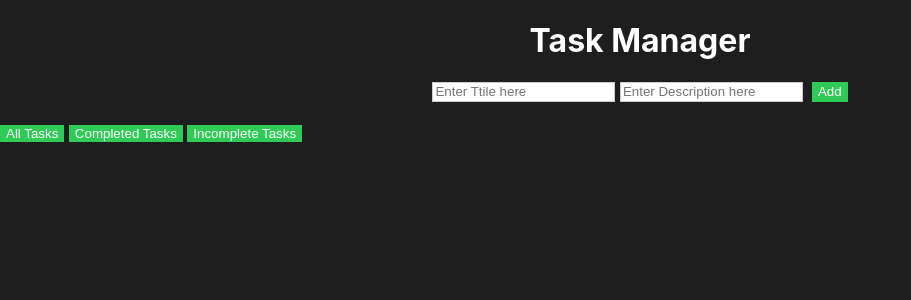
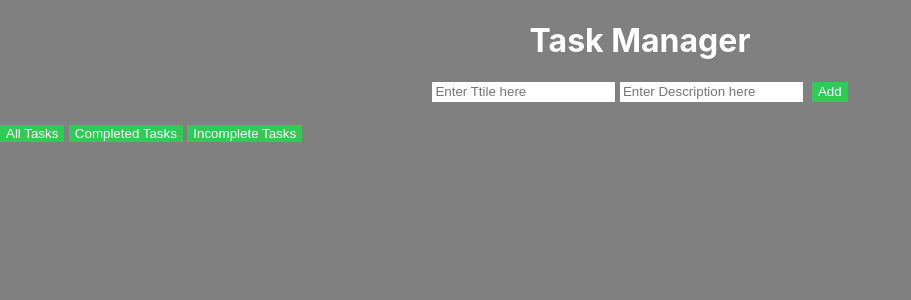
Before and after one commit to sireesa7/task_manager, a React (Create React App) app: page / in a window 1280 px wide. Shown: the top 300 px of the page, without its empty margins (0-911 px from the left). Built offline with nearby package versions, Linux system fonts and the light colour scheme.

Commit message:
Final output

```diff
--- a/src/App.css
+++ b/src/App.css
@@ -1,22 +1,18 @@
 body {
-  background-color: #1f1e1e;
+  background-color: grey;
 }
-
 h1 {
   color: white;
   text-align: center;
 }
-
 form {
   display: flex;
   justify-content: center;
   margin-bottom: 20px;
 }
-
 input {
-  border: 1px solid #ccc;
+  border: 1px solid white;
 }
-
 button {
 
   border: none;
@@ -24,7 +20,6 @@ button {
   color: white;
 
 }
-
 li {
   color: white;
   display: flex;
```
